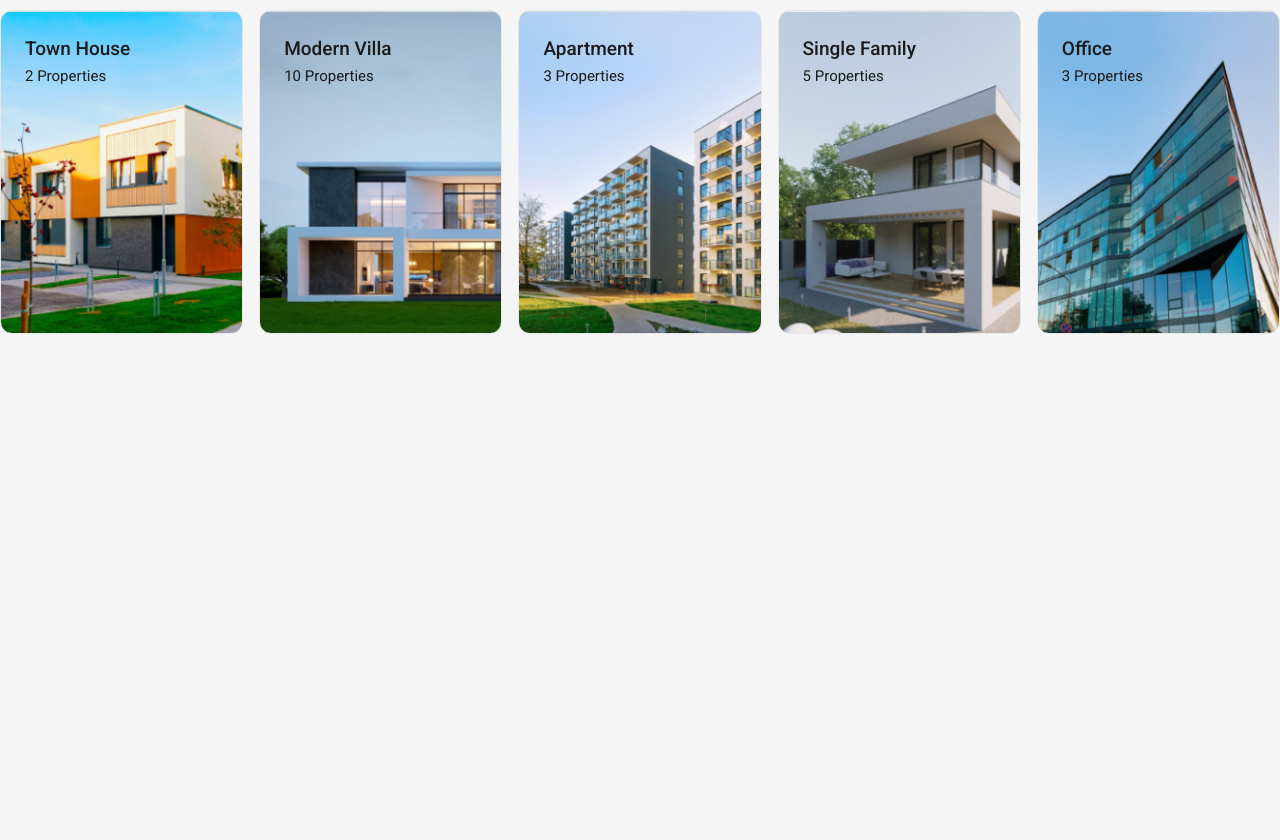
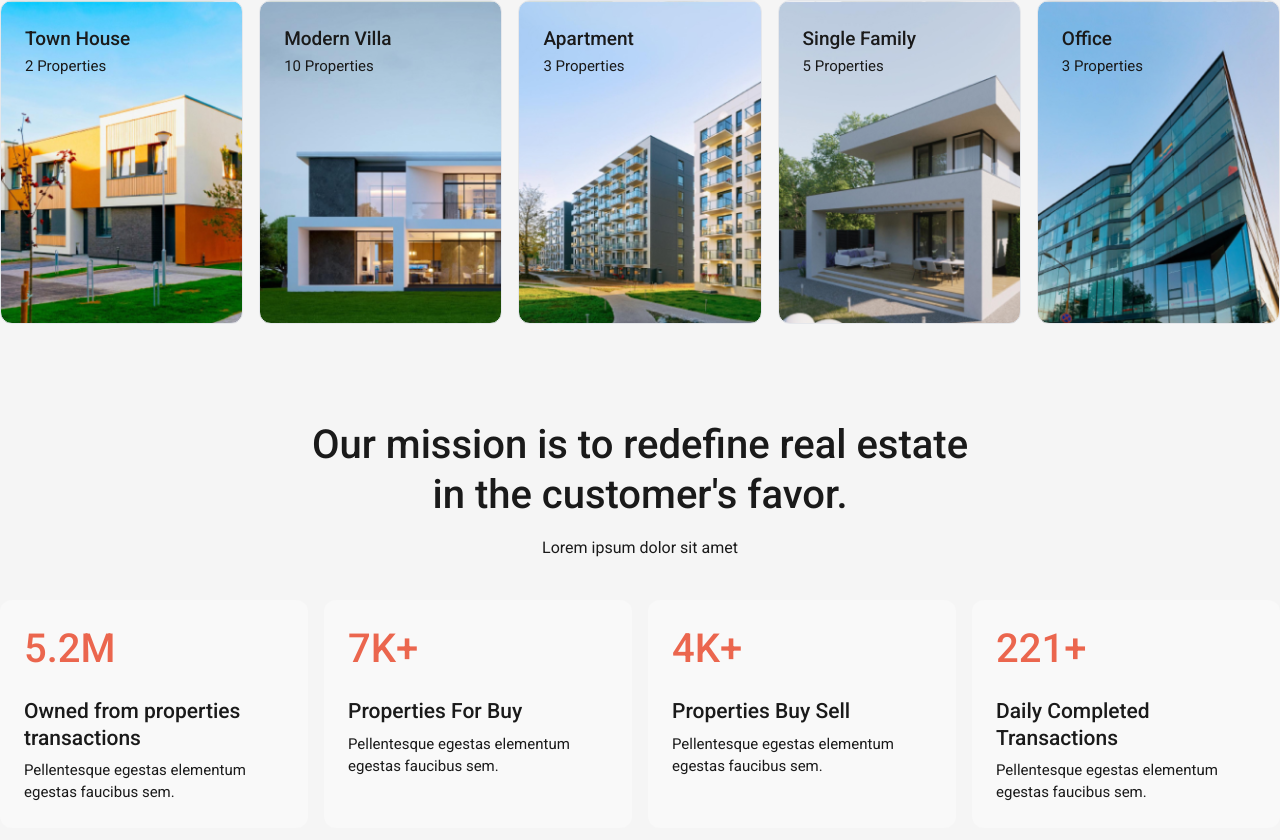
Before and after one commit to mehediyz/real-estate, a React (Vite) app: page / in a window 1280 px wide. Shown: the part 994-1834 px from the top of the page. Before the commit the page ends 1424 px from the top, so only its background shows below. Built offline with nearby package versions, Linux system fonts and the light colour scheme.

Commit message:
added 'our mission' section

```diff
--- a/src/App.jsx
+++ b/src/App.jsx
@@ -1,4 +1,5 @@
 import Hero from "./sections/Hero";
+import OurMission from "./sections/OurMission";
 import OurProperties from "./sections/OurProperties";
 
 function App() {
@@ -7,6 +8,7 @@ function App() {
       <main>
         <Hero />
         <OurProperties />
+        <OurMission />
       </main>
     </>
   );
--- /dev/null
+++ b/src/components/OurMissionCard.jsx
@@ -0,0 +1,11 @@
+const OurMissionCard = ({ title, description, count }) => {
+  return (
+    <div className="bg-grey-1 p-6 rounded-xl space-y-2 hover:shadow-md transition-all duration-200">
+      <span className="h2 text-primary-2 block pb-4">{count}</span>
+      <h4 className="h3">{title}</h4>
+      <p className="p3">{description}</p>
+    </div>
+  );
+};
+
+export default OurMissionCard;
--- a/src/constants/index.js
+++ b/src/constants/index.js
@@ -5,3 +5,26 @@ export const ourProperties = [
   { title: "Single Family", count: "5 Properties", imgUrl: "/images/h34.png" },
   { title: "Office", count: "3 Properties", imgUrl: "/images/h35.png" },
 ];
+
+export const ourMission = [
+  {
+    title: "Owned from properties transactions",
+    count: "5.2M",
+    description: "Pellentesque egestas elementum egestas faucibus sem.",
+  },
+  {
+    title: "Properties For Buy",
+    count: "7K+",
+    description: "Pellentesque egestas elementum egestas faucibus sem.",
+  },
+  {
+    title: "Properties Buy Sell",
+    count: "4K+",
+    description: "Pellentesque egestas elementum egestas faucibus sem.",
+  },
+  {
+    title: "Daily Completed Transactions",
+    count: "221+",
+    description: "Pellentesque egestas elementum egestas faucibus sem.",
+  },
+];
--- a/src/index.css
+++ b/src/index.css
@@ -19,10 +19,10 @@
     @apply text-6xl font-medium leading-tight;
   }
   .h2 {
-    @apply text-[40px] font-medium;
+    @apply text-[40px] font-medium leading-tight;
   }
   .h3 {
-    @apply text-[21px] font-medium;
+    @apply text-[21px] font-medium leading-tight;
   }
   .h4 {
     @apply text-[19px] font-medium;
--- /dev/null
+++ b/src/sections/OurMission.jsx
@@ -0,0 +1,25 @@
+import OurMissionCard from "../components/OurMissionCard";
+import { ourMission } from "../constants";
+
+const OurMission = () => {
+  return (
+    <section className="container mx-auto padding-b">
+      <h2 className="h2 text-center max-w-[660px] mx-auto">
+        Our mission is to redefine real estate in the customer's favor.
+      </h2>
+      <p className="text-center py-4">Lorem ipsum dolor sit amet</p>
+      <div className="grid grid-cols-4 gap-4 mt-6">
+        {ourMission.map((mission) => (
+          <OurMissionCard
+            key={mission.title}
+            count={mission.count}
+            title={mission.title}
+            description={mission.description}
+          />
+        ))}
+      </div>
+    </section>
+  );
+};
+
+export default OurMission;
```
